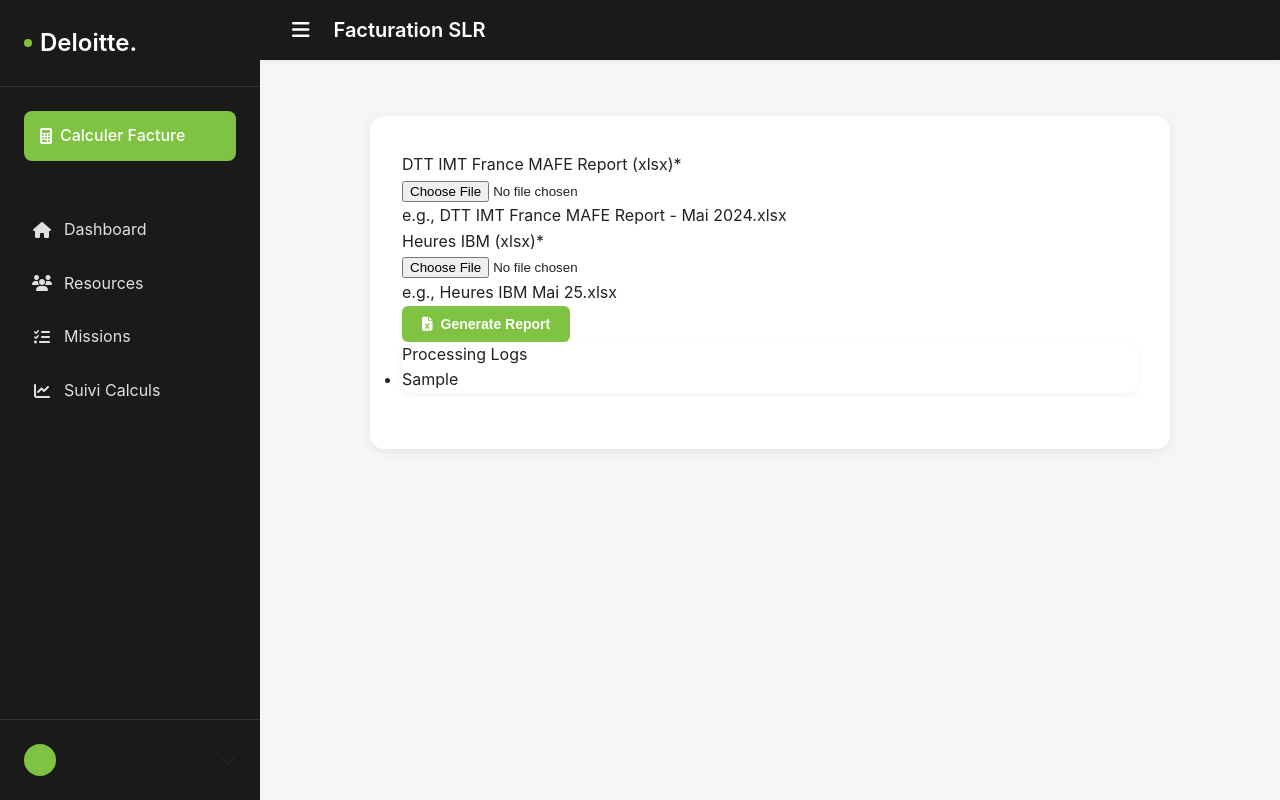
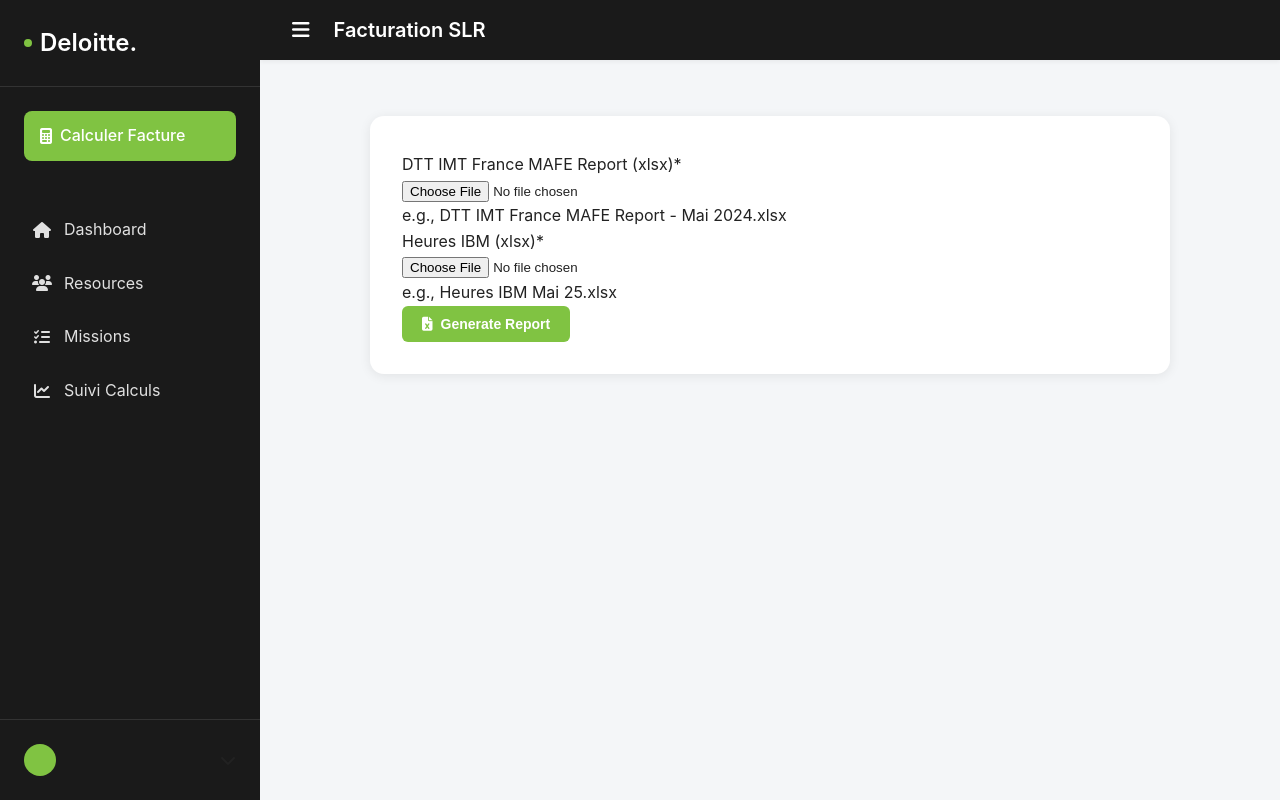
Before and after one commit to SoufianeJm/projetx, a Django app: template billing/templates/billing/facturation_slr.html in a window 1280 px wide. Run offline with Django 5.2, Linux system fonts and the light colour scheme; tables that the repository leaves empty hold one stand-in row (values such as "Sample post"); the template is opened without the code that fills it: values that come from a table or form of the project are taken from there, most other values are stand-ins (such as "Sample title", 1, 10 or a date in 2020); parts of the project's set-up code (start-up, migrations or seed data) failed here and were passed over; some libraries are stand-ins or nearby versions.

Commit message:
update the UI

```diff
--- a/billing/templates/billing/facturation_slr.html
+++ b/billing/templates/billing/facturation_slr.html
@@ -29,21 +29,6 @@
                 <i class="fas fa-file-excel me-2"></i>Generate Report
             </button>
         </form>
-
-        {% if processing_logs %}
-        <div class="mt-4 card">
-            <div class="card-header">
-                Processing Logs
-            </div>
-            <ul class="list-group list-group-flush" id="processing-log-list">
-                {% for log_entry in processing_logs %}
-                    <li class="list-group-item {% if 'ERROR:' in log_entry %}list-group-item-danger{% elif 'WARNING:' in log_entry %}list-group-item-warning{% else %}list-group-item-light{% endif %}">
-                        {{ log_entry|safe }}
-                    </li>
-                {% endfor %}
-            </ul>
-        </div>
-        {% endif %}
     </div>
 </div>
 
```
